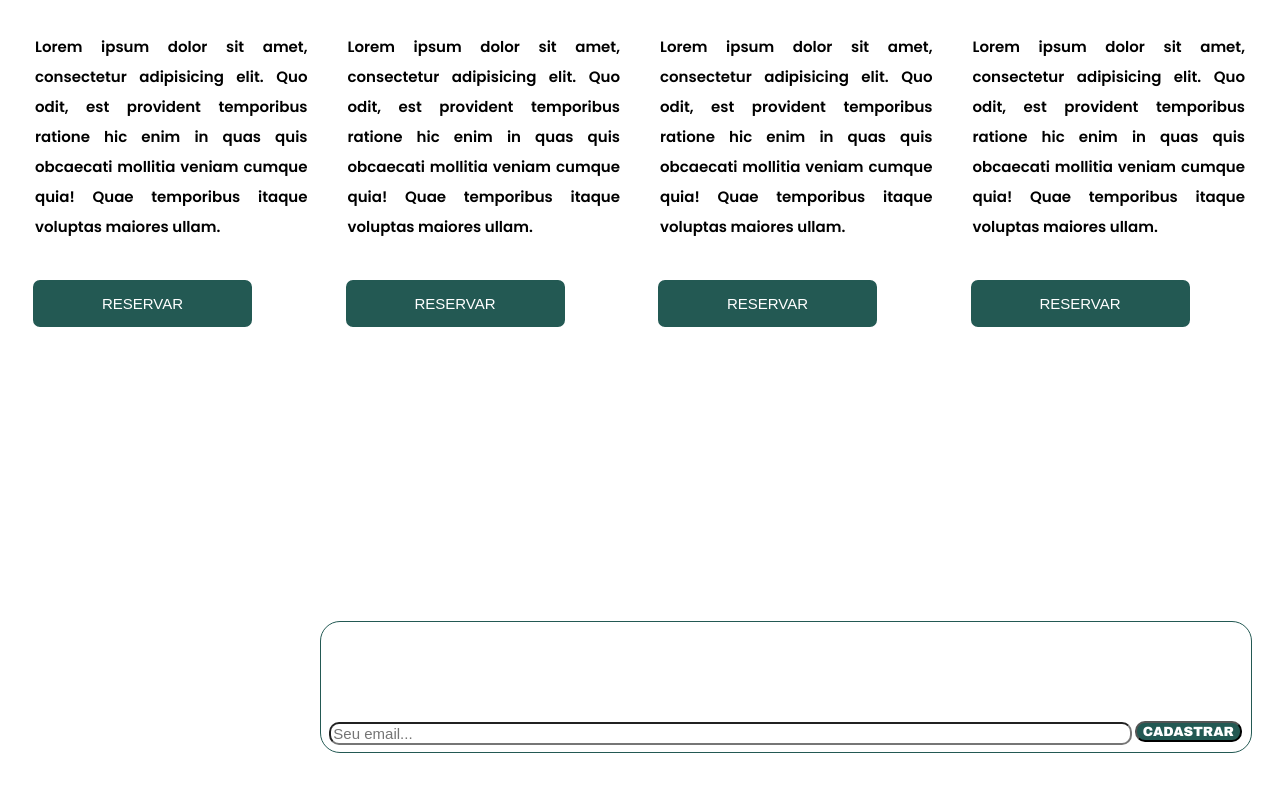
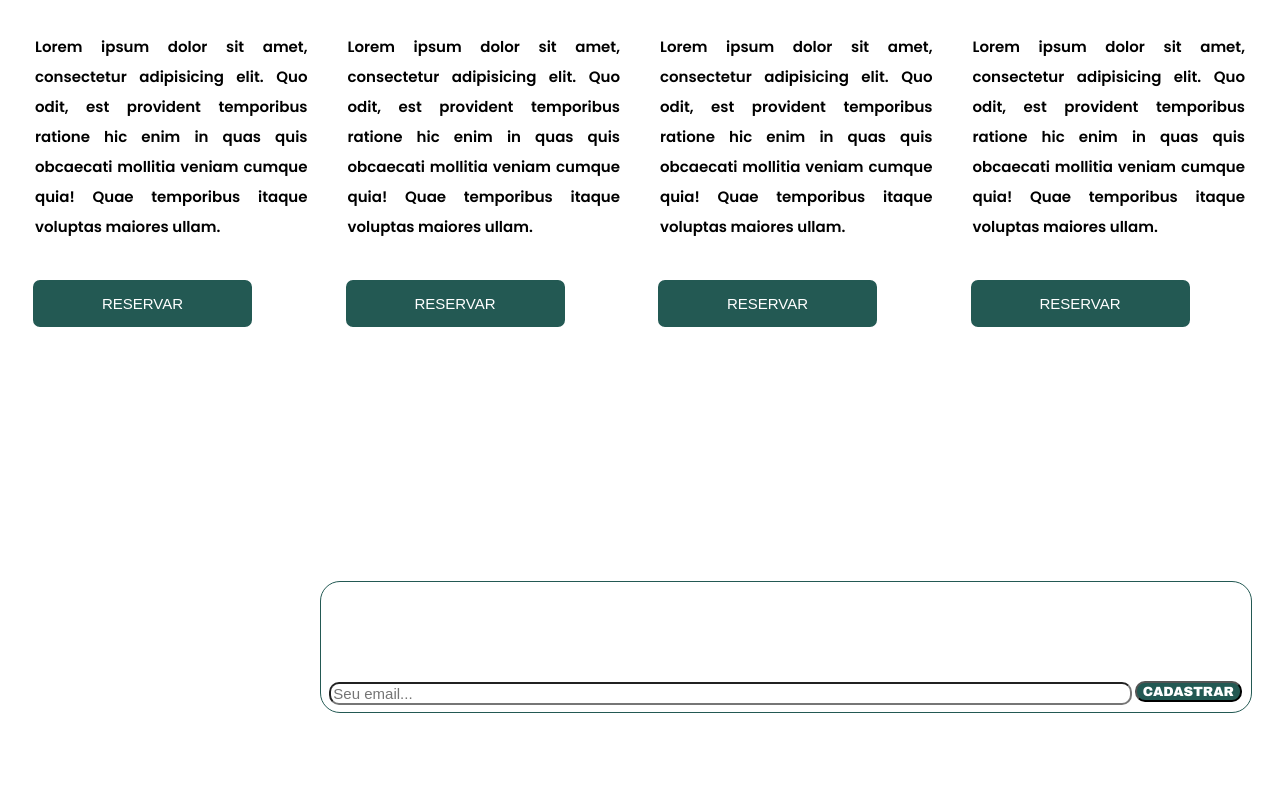
Before and after one commit to eucesar/HTML-CSS-MyTrip-Exerc-cio, a plain HTML site: page projeto-01/index.html in a window 1280 px wide. Shown: the part 203-994 px from the top of the page. Drawn offline with Linux system fonts and the light colour scheme.

Commit message:
alteração

```diff
--- a/projeto-01/styles/footer.css
+++ b/projeto-01/styles/footer.css
@@ -9,7 +9,7 @@
 
 .input{
     position: absolute;
-    top: 103%;
+    top: 98%;
     left: 25%;
     border: 1px solid var(--fundo);
     box-shadow:  1px var(--fundo);
```
